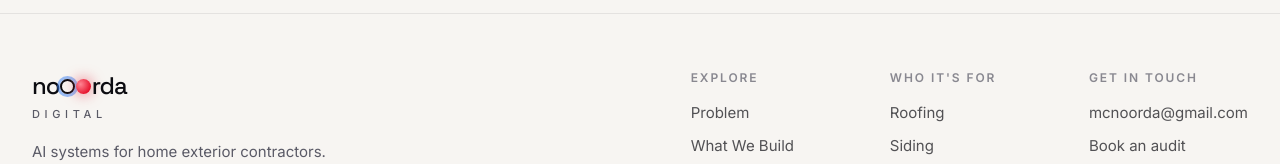
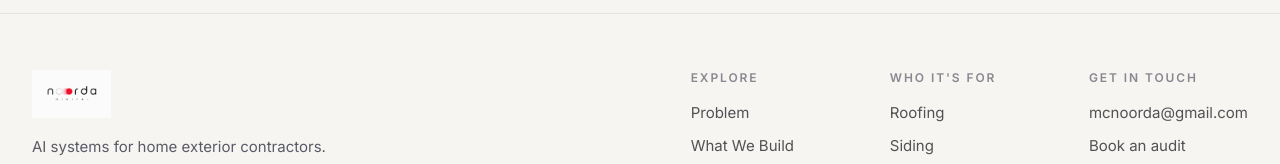
Before and after one commit to mcnoorda/noorda-digital-site, a website: page index.html in a window 1280 px wide. Shown: the part 5736-5900 px from the top of the page. Drawn offline with nearby package versions, Linux system fonts and the light colour scheme.

Commit message:
Replace footer text logo with real logo image

```diff
--- a/index.html
+++ b/index.html
@@ -469,8 +469,7 @@
   <div class="mx-auto max-w-7xl px-5 sm:px-8 py-14">
     <div class="flex flex-col gap-10 md:flex-row md:items-start md:justify-between">
       <div class="max-w-xs">
-        <div class="wm text-2xl text-ink">no<span class="ring"></span><span class="dot"></span>rda</div>
-        <div class="mt-1 text-[11px] font-medium uppercase tracking-[.42em] text-ink-muted">Digital</div>
+        <img src="brand_assets/Noorda Digital Logo.png" alt="Noorda Digital" class="h-12 w-auto" />
         <p class="lede mt-4 text-[15px] text-ink-muted">AI systems for home exterior contractors. We take the busywork off your plate so you can get back on the job.</p>
       </div>
       <div class="grid grid-cols-2 gap-10 sm:grid-cols-3">
```
